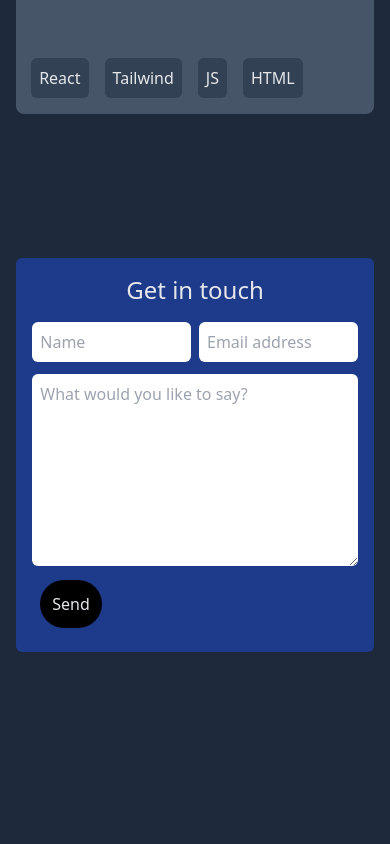
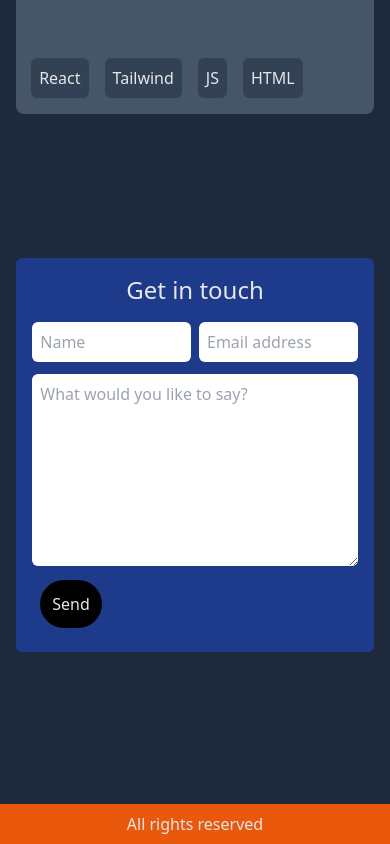
Before and after one commit to davebroc/davebroc.github.io, a React (Vite) app: page / in a window 390 px wide. Shown: the part 2278-3122 px from the top of the page. Built offline with nearby package versions, Linux system fonts and the light colour scheme.

Commit message:
added a basic footer

```diff
--- a/src/App.jsx
+++ b/src/App.jsx
@@ -5,11 +5,12 @@ import Welcome from './sections/Welcome.jsx'
 import Skills from './sections/Skills.jsx'
 import Projects from './sections/Projects.jsx'
 import Contact from './sections/Contact.jsx'
+import Footer from './sections/Footer.jsx'
 
 function App() {
 
   return (
-    <div className="text-gray-200 bg-slate-800 flex-col h-max pb-48">
+    <div className="relative text-gray-200 bg-slate-800 flex-col h-max pb-48">
 
       <Navbar></Navbar>
       <Welcome></Welcome>
@@ -20,6 +21,7 @@ function App() {
         <Contact></Contact>
 
       </div>
+      <Footer></Footer>
 
 
 
--- /dev/null
+++ b/src/sections/Footer.jsx
@@ -0,0 +1,7 @@
+import React from 'react'
+
+export default function Footer() {
+    return (
+        <footer className='bottom-0 absolute w-full text-center p-2 bg-orange-600'>All rights reserved</footer>
+    )
+}
--- a/src/sections/Welcome.jsx
+++ b/src/sections/Welcome.jsx
@@ -3,7 +3,7 @@ import SectionTitle from '../components/SectionTitle.jsx'
 
 export default function Welcome() {
     return (
-        <header className=" bg-hero bg-cover bg-center h-96 md:h-screen bg-neutral-500" >
+        <header className="relative bg-hero bg-cover bg-center h-96 md:h-screen bg-neutral-500" >
             <div className='absolute top-1/2 text-center left-1/2 -translate-xy-half'>
                 {/* position: absolute; */}
                 {/* top: 50%;
```
